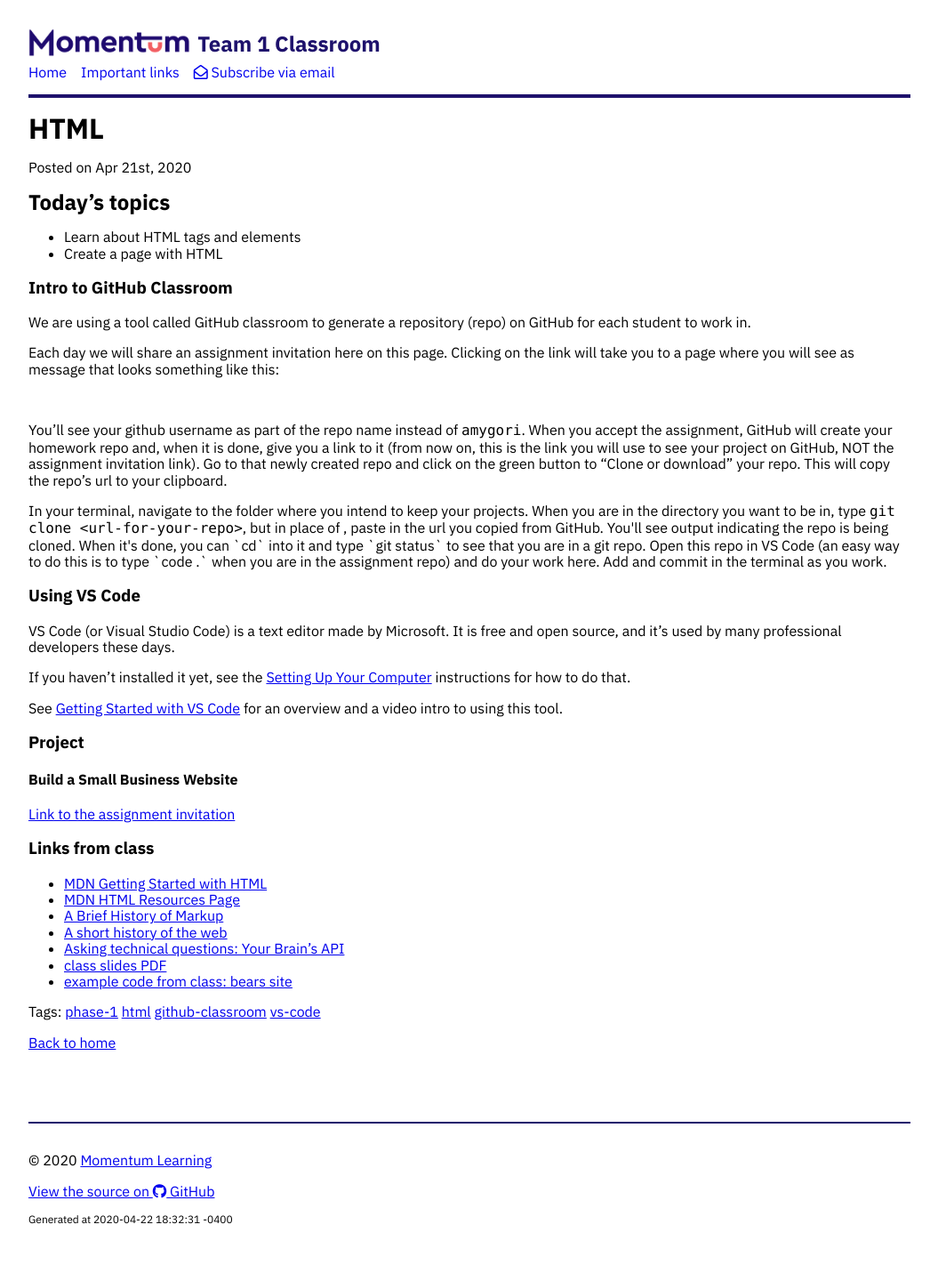
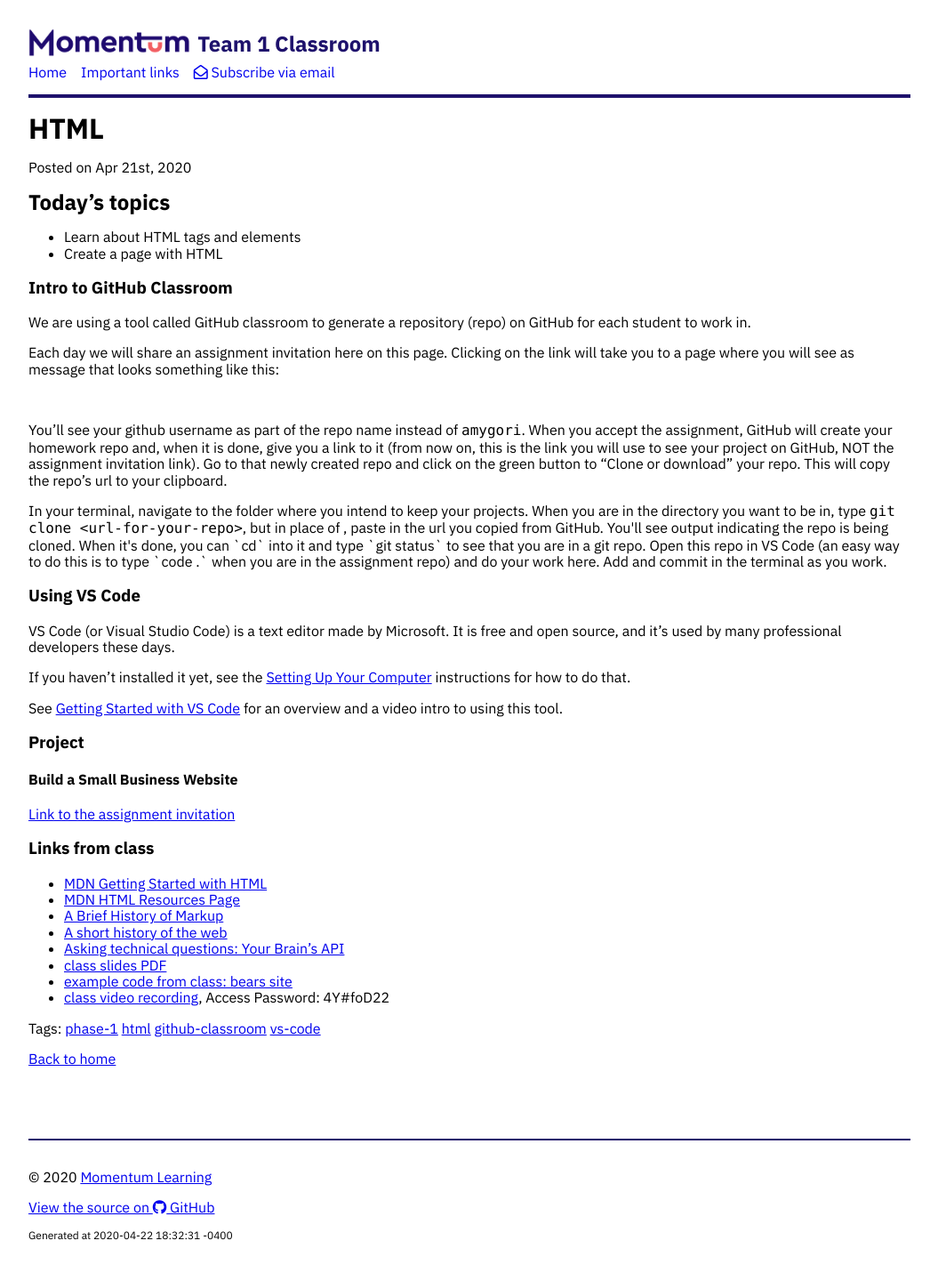
Before and after one commit to Momentum-Morehouse-2/Momentum-Morehouse-2.github.io, a Jekyll site: the page built from _posts/2020-04-21-html.md, in a window 1280 px wide. Shown: the whole page at 89% size, without its empty margins (112-1167 px from the left). Built offline with Jekyll 4.4.1, drawn with Linux system fonts in a browser that asks for light colours; nearby versions of some CDN libraries.

```diff
--- a/_posts/2020-04-21-html.md
+++ b/_posts/2020-04-21-html.md
@@ -44,3 +44,4 @@ See [Getting Started with VS Code](https://code.visualstudio.com/docs/introvideo
 - [Asking technical questions: Your Brain's API](https://www.youtube.com/watch?v=hY14Er6JX2s)
 - [class slides PDF](../slide-decks/html-slides.pdf)
 - [example code from class: bears site](https://github.com/momentum-team-1/examples/tree/master/bears-html)
+- [class video recording](https://zoom.us/rec/share/vdYqc-_etVtLR5H2t2XxXYwER674aaa8hydN-acPmUoV12CwMOlDvDZ31bxjMKm6?startTime=1587477811000), Access Password: 4Y#foD22
```
Also changed, not shown: _posts/2020-04-22-css-basics.md (+1 -0 lines).
